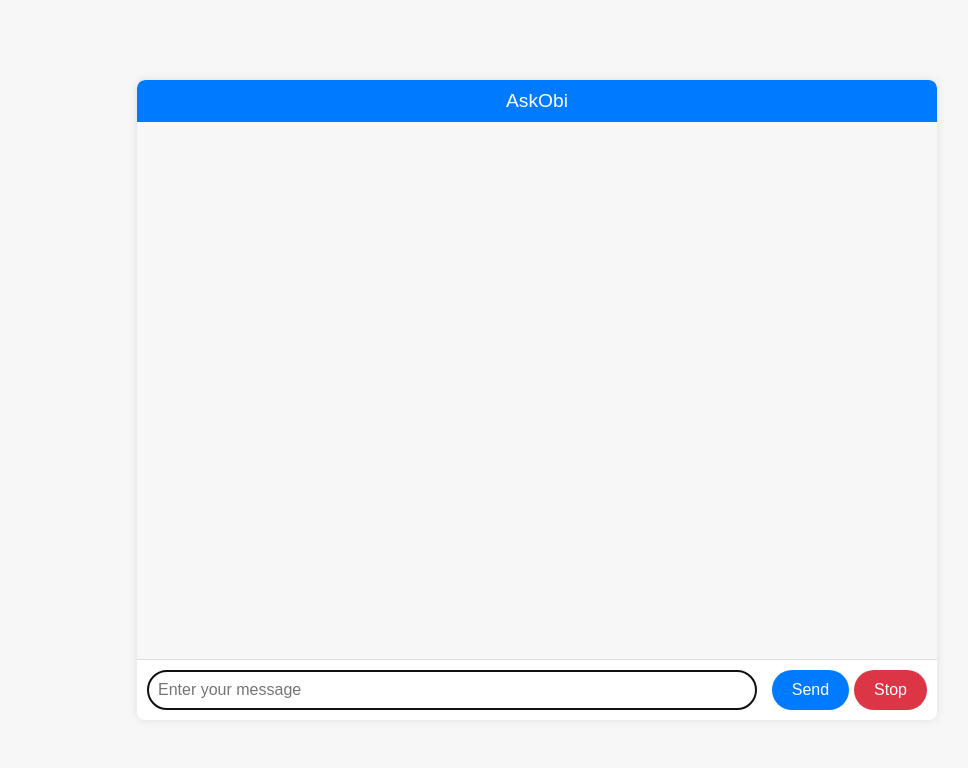
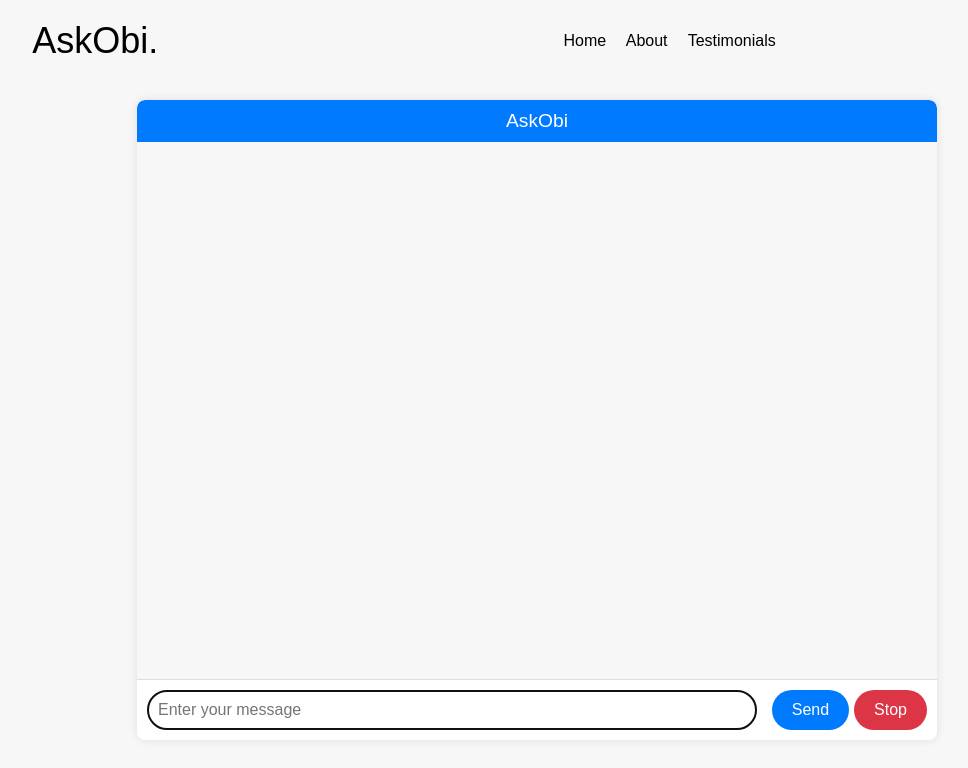
Before and after one commit to ArmaanSayyad/Specialized-Chatbot, a website: page index.html in a window 1280 px wide. Shown: the whole page, without its empty margins (103-1071 px from the left). Drawn offline with Linux system fonts and the light colour scheme.

Commit message:
Update index.html

```diff
--- a/index.html
+++ b/index.html
@@ -10,10 +10,52 @@
             display: flex;
             flex-direction: column;
             align-items: center;
-            justify-content: center;
             height: 100vh;
             margin: 0;
             background-color: #f7f7f8;
+        }
+
+        .header-container {
+            position: fixed;
+            top: 0;
+            left: 0;
+            right: 0;
+            display: flex;
+            justify-content: space-between;
+            align-items: center;
+            padding: 20px;
+            background-color: #f7f7f8;
+            width: 100%;
+            z-index: 1000;
+        }
+
+        .header-container .logo {
+            margin-left: 7.2rem;
+            font-size: 2.25rem; /* equivalent to text-4xl */
+        }
+
+        .header-container .menu a {
+            margin-right: 1rem; /* adjust as needed */
+            cursor: pointer;
+            text-decoration: none; /* remove underline */
+            color: black; /* black color */
+        }
+
+        .header-container .cta button {
+            background-color: #007bff;
+            color: white;
+            font-weight: 600; /* equivalent to font-semibold */
+            padding: 8px 32px;
+            border-radius: 9999px; /* equivalent to rounded-full */
+            border: none;
+            cursor: pointer;
+        }
+
+        #main-content {
+            margin-top: 100px; /* Add margin to create space between header and main content */
+            width: 100%;
+            display: flex;
+            justify-content: center;
         }
 
         #chat-container {
@@ -136,6 +178,19 @@
     </style>
 </head>
 <body>
+    <div class="header-container">
+        <div class="logo">AskObi.</div>
+        <div class="menu">
+            <a href="https://chatbot-front-end-lime.vercel.app">Home</a>
+            <a href="https://chatbot-front-end-lime.vercel.app/About">About</a>
+            <a href="https://chatbot-front-end-lime.vercel.app/testimonials">Testimonials</a>
+        </div>
+        <div class="cta">
+            <!-- <button onclick="window.location.href='https://ask-obi-90c3b991758d.herokuapp.com'">Go To Chat</button> -->
+        </div>
+    </div>
+
+    <div id="main-content">
         <div id="chat-container">
             <div id="chat-header">AskObi</div>
             <div id="chat-history"></div>
@@ -143,6 +198,7 @@
                 <input type="text" id="user-input" placeholder="Enter your message" autofocus>
                 <button id="send-button">Send</button>
                 <button id="stop-button">Stop</button>
+            </div>
         </div>
     </div>
 
```
Lines whose indentation alone changed are shown as unchanged.
